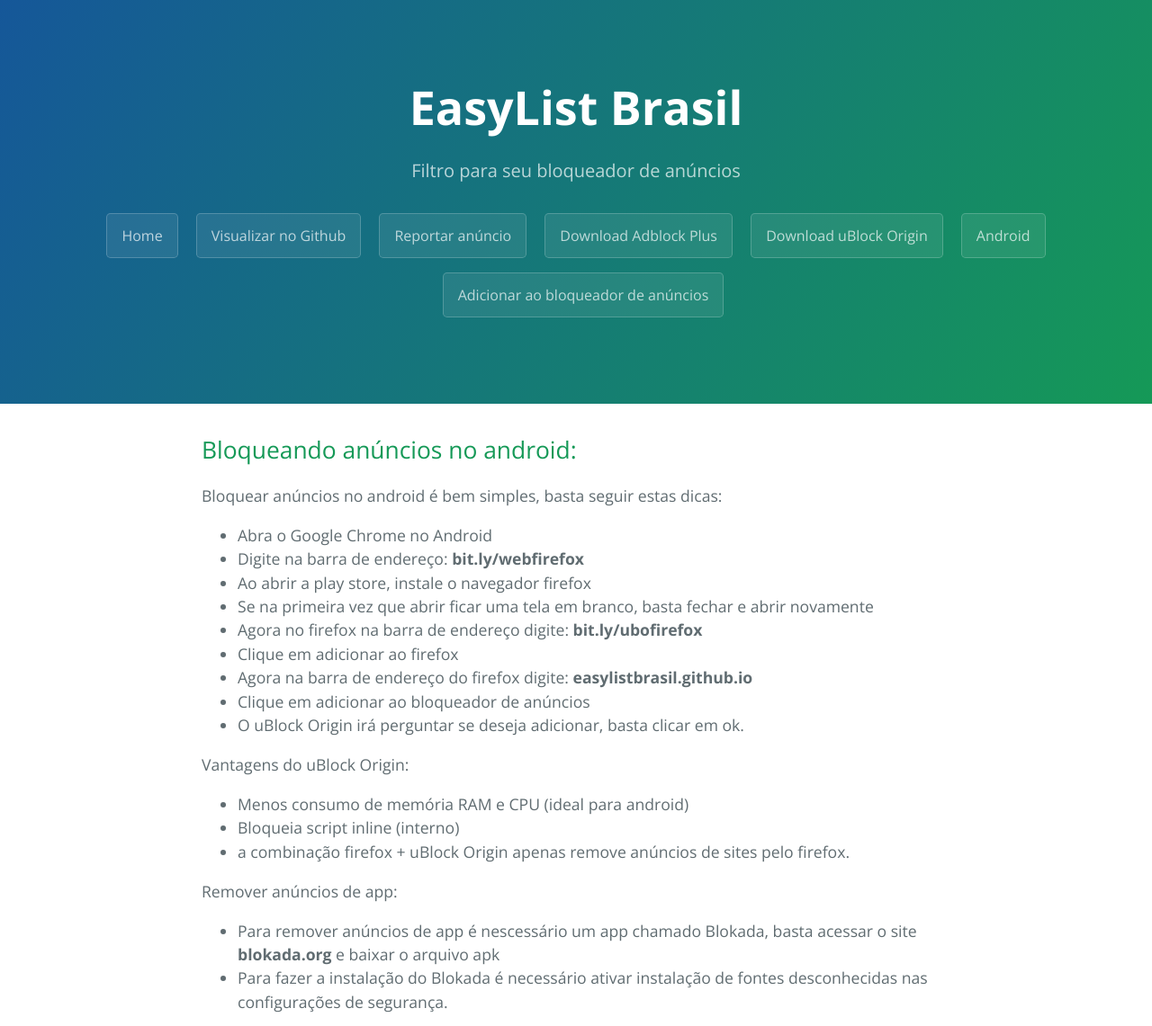
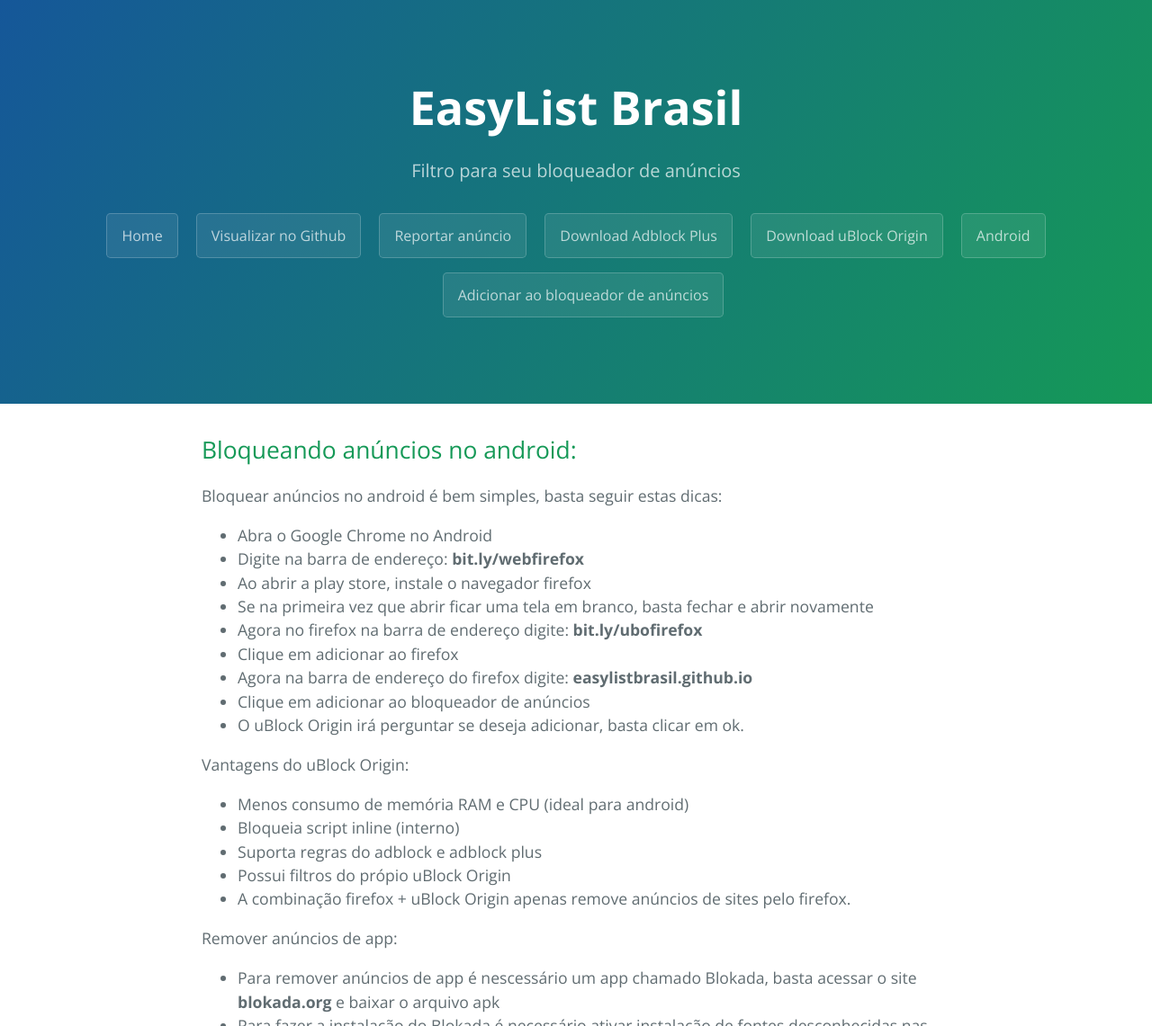
Before and after one commit to easylistbrasil/easylistbrasil.github.io, a Jekyll site: the page built from _posts/2018-08-22-android.markdown, in a window 1280 px wide, cut to the strip 0-1141 px from the top of the page. Shown: the whole strip at 90% size. Built offline with Jekyll 4.4.1, drawn with Linux system fonts in a browser that asks for light colours.

Commit message:
Update 2018-08-22-android.markdown

```diff
--- a/_posts/2018-08-22-android.markdown
+++ b/_posts/2018-08-22-android.markdown
@@ -20,7 +20,9 @@
  Vantagens do uBlock Origin:
   - Menos consumo de memória RAM e CPU (ideal para android)
   - Bloqueia script inline (interno)
-  - a combinação firefox + uBlock Origin apenas remove anúncios de sites pelo firefox.
+  - Suporta regras do adblock e adblock plus
+  - Possui filtros do própio uBlock Origin
+  - A combinação firefox + uBlock Origin apenas remove anúncios de sites pelo firefox.
 
  Remover anúncios de app:
  - Para remover anúncios de app é nescessário um app chamado Blokada, basta acessar o site **blokada.org** e baixar o arquivo apk
```
